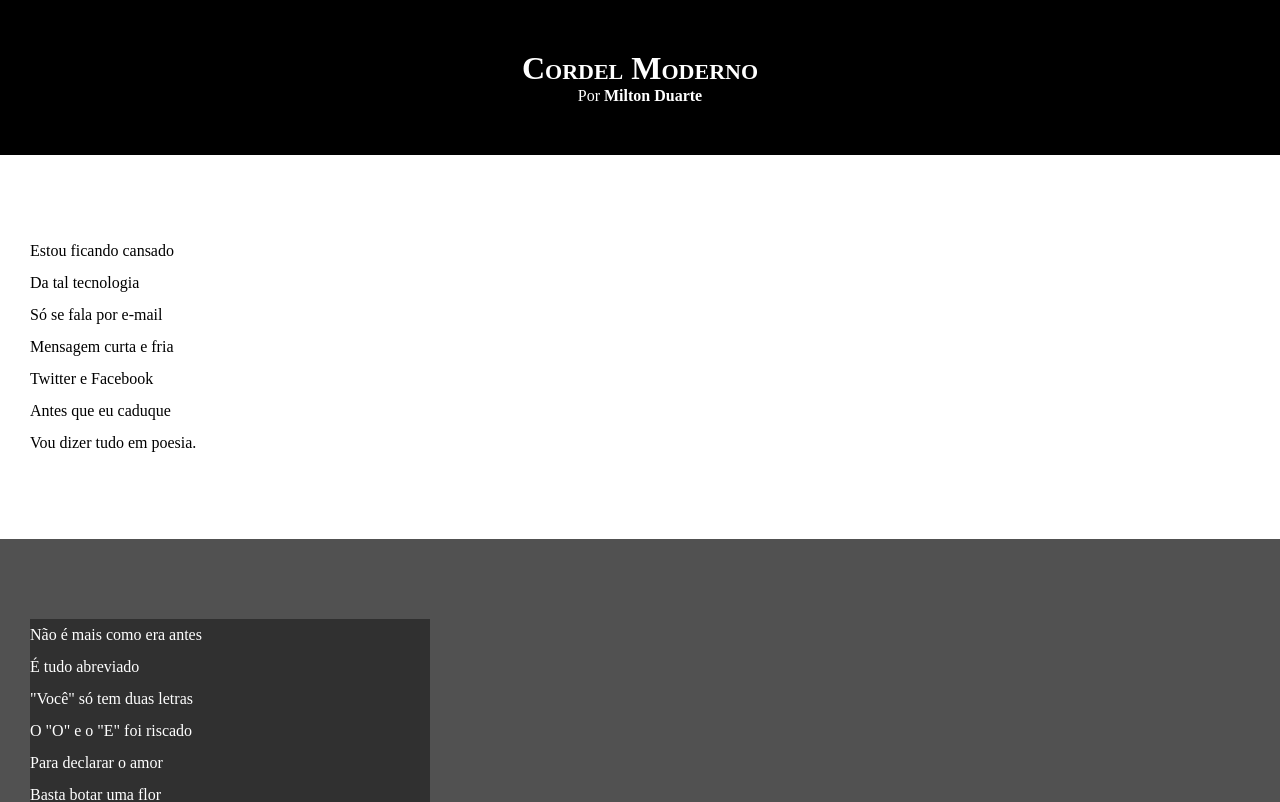
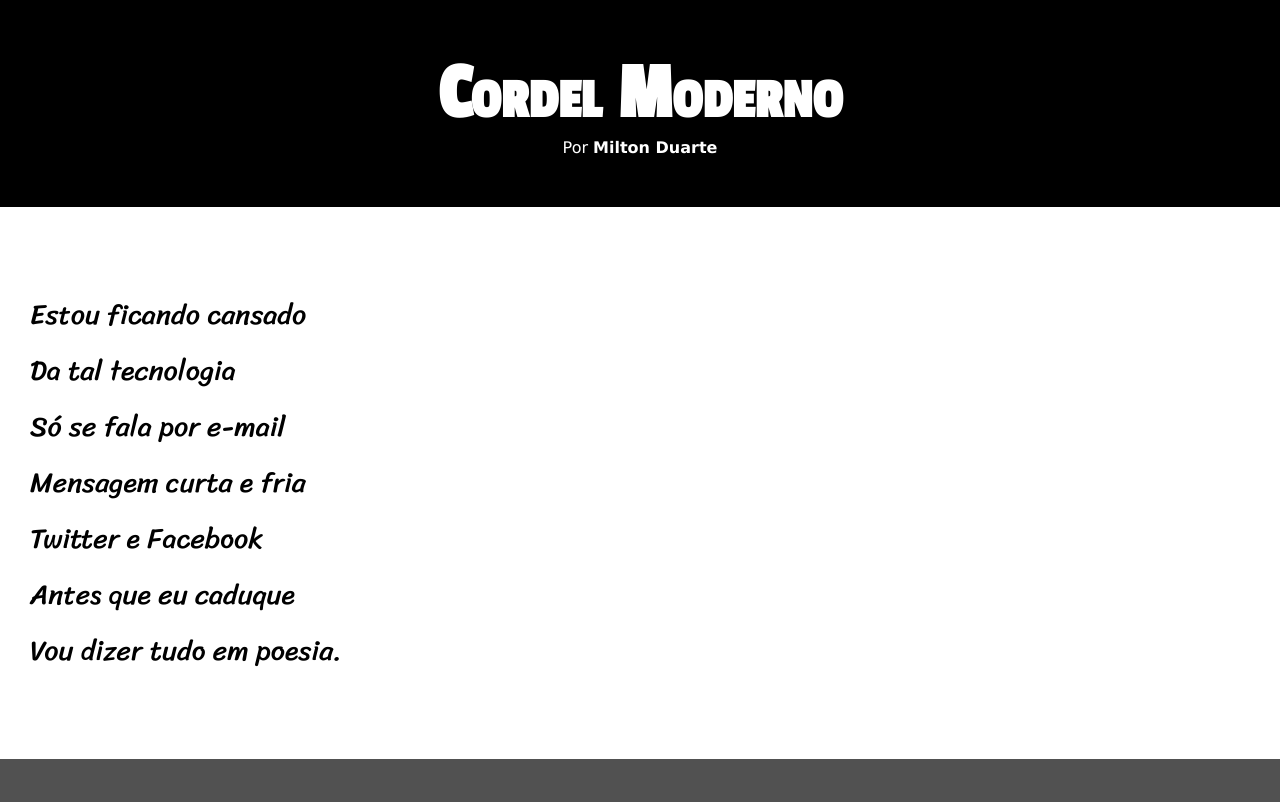
Before and after one commit to romulodamazio/Html-Css, a plain HTML site: page Desafios/Desafio12/index.html in a window 1280 px wide. Shown: the top 802 px of the page. Drawn offline with Linux system fonts and the light colour scheme.

Commit message:
atualizaçãodeestilosex21

```diff
--- a/Desafios/Desafio12/estilo/style.css
+++ b/Desafios/Desafio12/estilo/style.css
@@ -1,13 +1,25 @@
 @charset "UTF-8";
+
+@import url('https://fonts.googleapis.com/css2?family=Passion+One&display=swap');
+@import url('https://fonts.googleapis.com/css2?family=Sriracha&display=swap');
+:root{
+    --fonte1: Verdana, Geneva, Tahoma, sans-serif;
+    --fonte2: 'Passion One', cursive;
+    --fonte3: 'Sriracha', cursive;
+}
+
 *{
     margin: 0px;
     padding: 0px;
+    font-size: 1em;
 
 }
 
 html, body{
     min-height: 100vh;
     background-color: darkgrey;
+    font-family: var(--fonte1);
+
 }
 header{
  background-color: black;
@@ -21,6 +33,8 @@ header > h1{
     padding-top: 50px;
    /* text-transform: uppercase; Letras e maiúsculo */
     font-variant: small-caps;
+    font-family: var(--fonte2);
+    font-size: 10vh;
 }
 header > p{
 
@@ -44,6 +58,8 @@ padding-top:10vh;
 padding-bottom: 10vh;
 line-height: 2em;
 padding-left: 30px;
+font-family: var(--fonte3);
+font-size: 3.5vh;
 
 }
 
@@ -67,7 +83,8 @@ section.imagem {
     section.imagem > p {
 
     background-color: rgba(0, 0, 0, 0.404);
-    width: 400px;
+    display: inline-block;
+    padding: 5px;
 
     }
 
```
